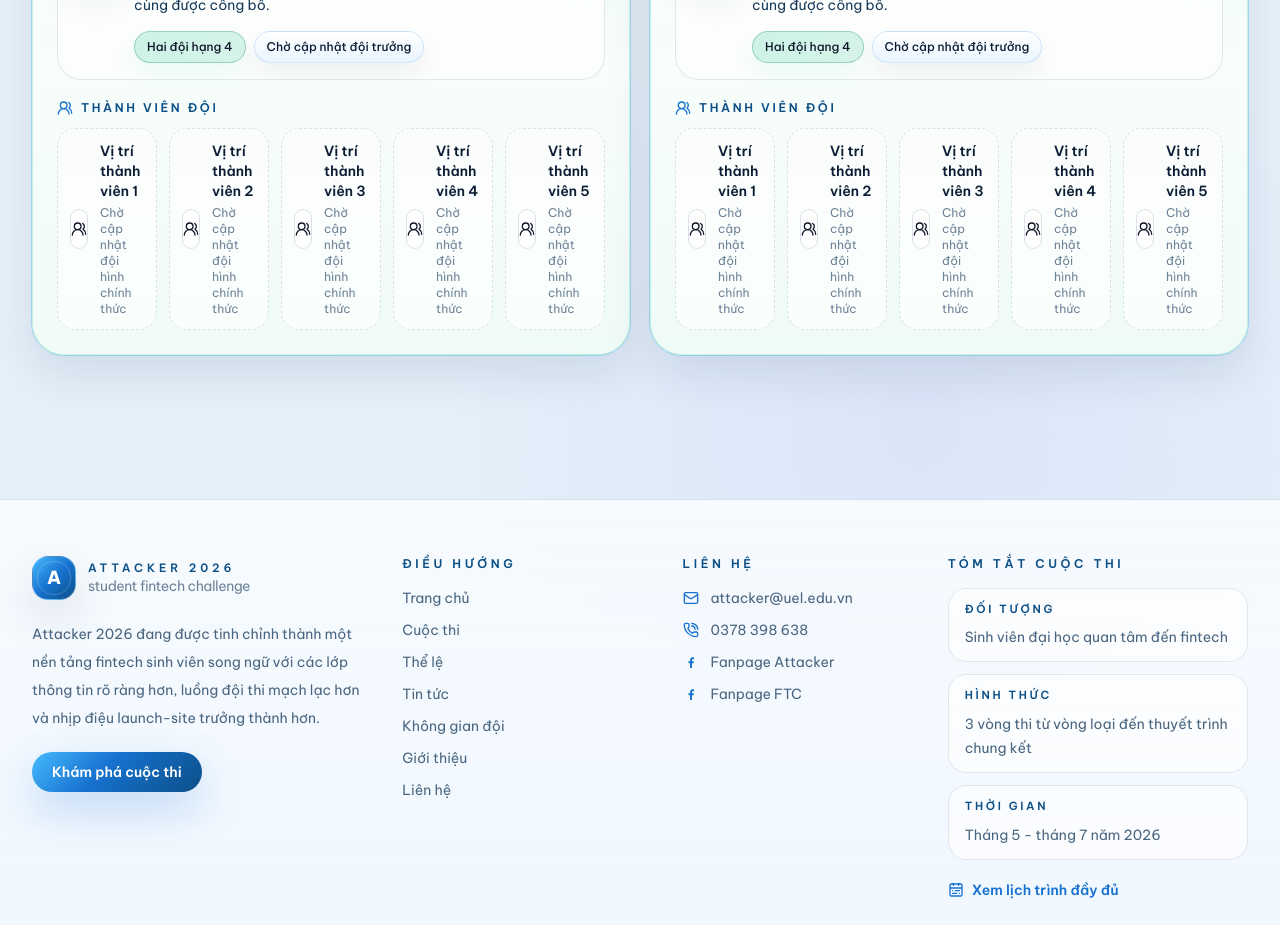
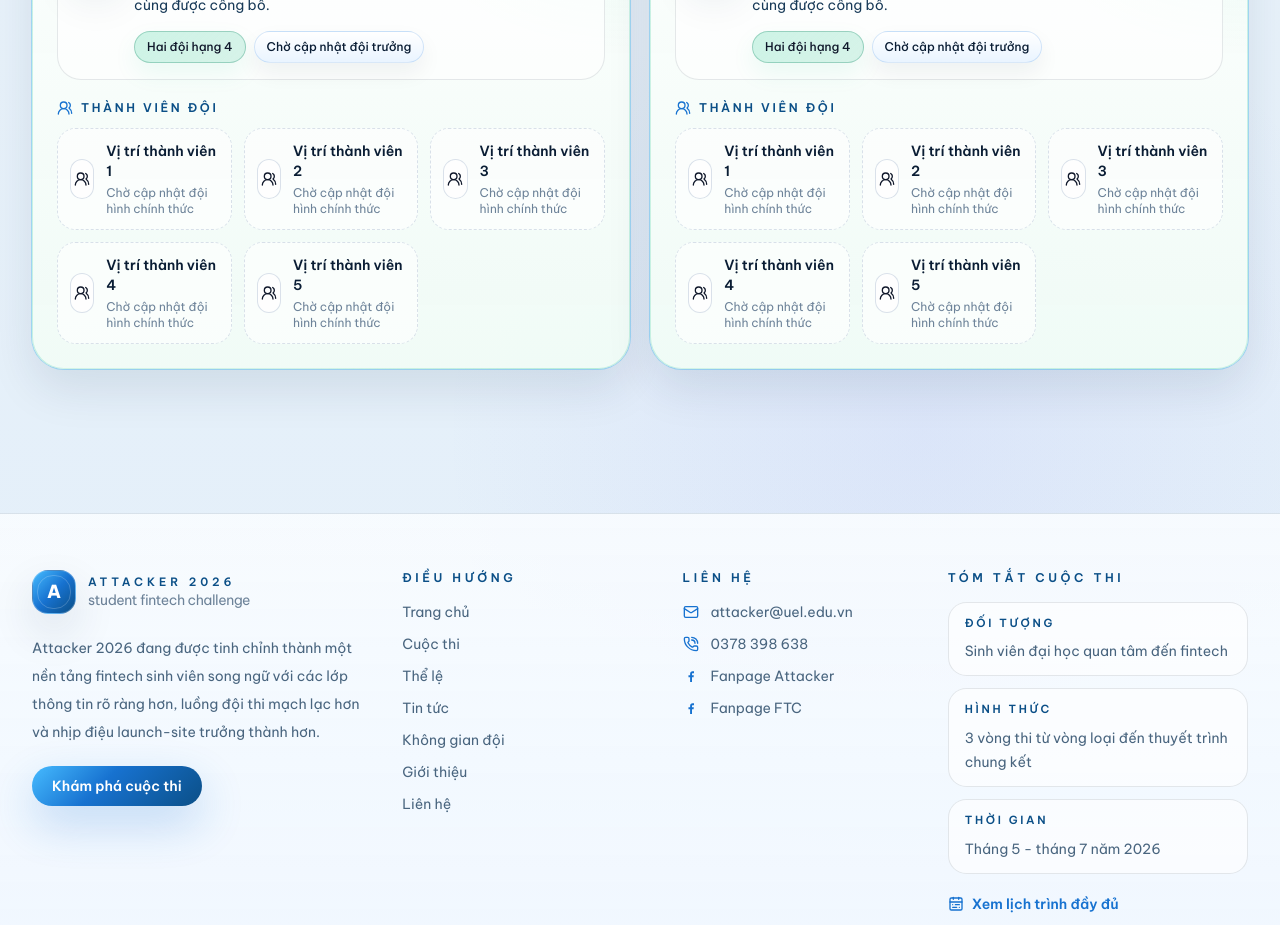
Before and after one commit to tamphan2911/attacker_2026, a Next.js app: page /competition/final-results in a window 1280 px wide. Shown: the part 2080-3005 px from the top of the page. Built offline with nearby package versions, Linux system fonts and the light colour scheme; no server answers; the database is empty.

Commit message:
Make fourth-place members span two lines

```diff
--- a/src/components/final-results-page.tsx
+++ b/src/components/final-results-page.tsx
@@ -187,6 +187,12 @@ function PlaceCard({
   const leader = team ? getLeader(team, users) : undefined;
   const teamMembers = team ? getTeamMembers(team, users) : [];
   const memberSlots = Array.from({ length: MEMBER_SLOT_COUNT }, (_, index) => teamMembers[index] ?? null);
+  const memberGridClass =
+    meta.outcome === "fourth-place"
+      ? "md:grid-cols-2 xl:grid-cols-3"
+      : featured
+        ? "md:grid-cols-2 xl:grid-cols-5"
+        : "md:grid-cols-2 xl:grid-cols-5";
 
   return (
     <div
@@ -263,7 +269,7 @@ function PlaceCard({
               {locale === "en" ? "Team members" : "Thành viên đội"}
             </p>
           </div>
-          <div className={`grid gap-3 ${featured ? "md:grid-cols-2 xl:grid-cols-5" : "md:grid-cols-2 xl:grid-cols-5"}`}>
+          <div className={`grid gap-3 ${memberGridClass}`}>
             {memberSlots.map((member, index) => (
               <MemberCard
                 key={member?.id ?? `${meta.outcome}-member-${index}`}
```
